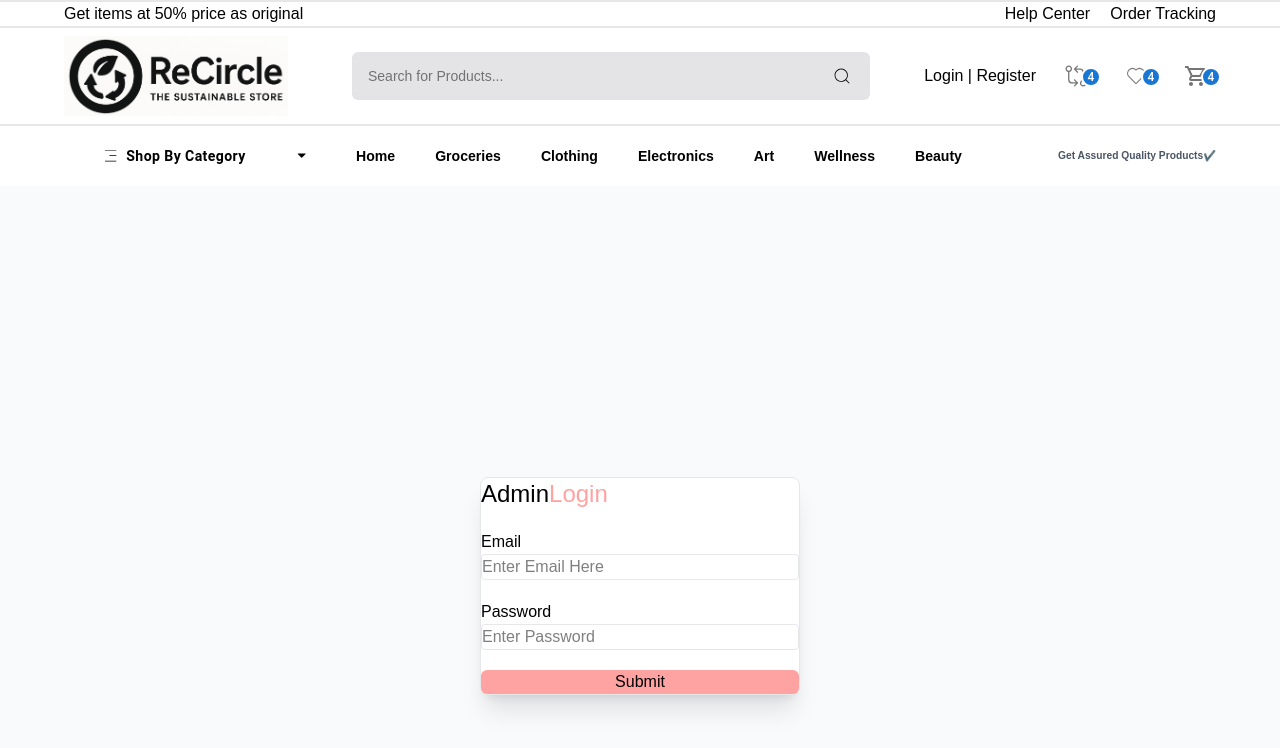
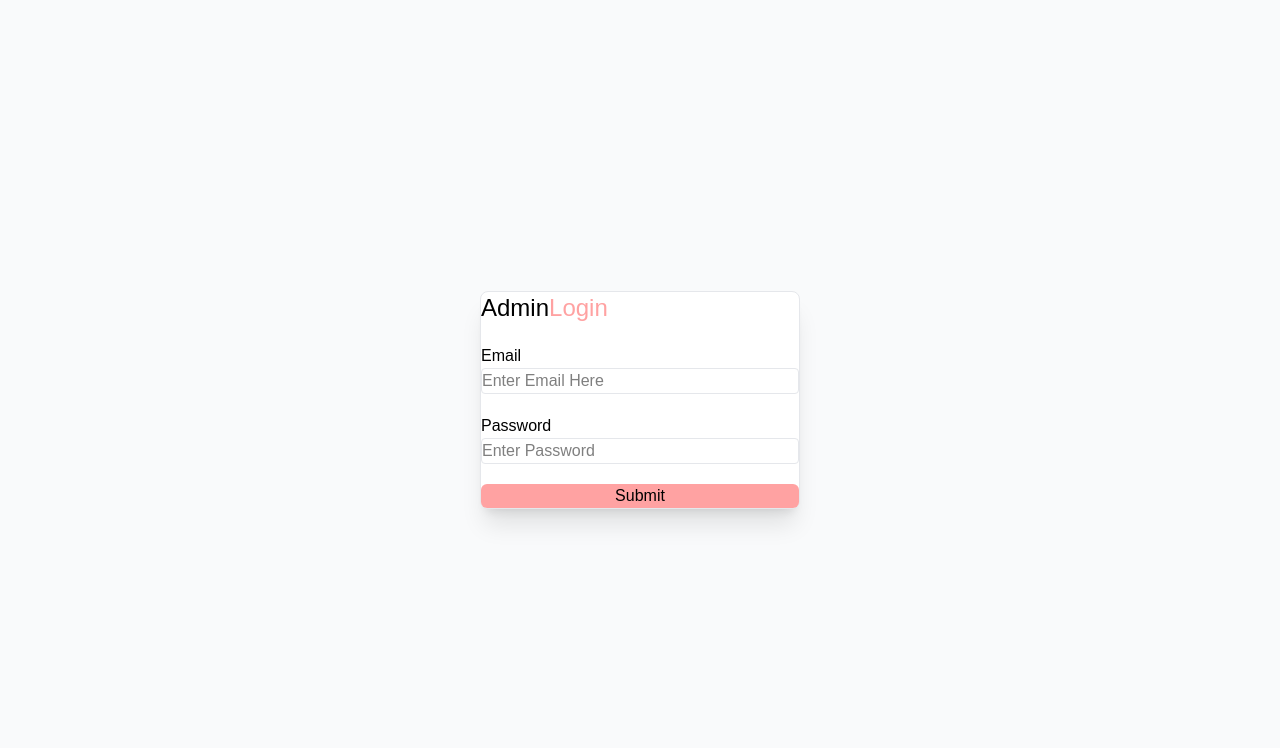
Before and after one commit to mahicodes28/Recircle, a React (Vite) app in the folder client/: page /admin in a window 1280 px wide. Shown: the top 748 px of the page. Built offline with nearby package versions, Linux system fonts and the light colour scheme.

Commit message:
add Header component to Home page and remove from App component

```diff
--- a/client/src/App.jsx
+++ b/client/src/App.jsx
@@ -15,7 +15,7 @@ function App() {
 
   return (
   <>
-  <Header/>
+
    <Routes>
       <Route path="/" element={<Home/>}/>
       <Route path='/admin' element={isAdmin ? <AdminDashboard/> : <AdminLogin/>}>
--- a/client/src/pages/Home.jsx
+++ b/client/src/pages/Home.jsx
@@ -13,6 +13,7 @@ import Header from "../components/header"
 function Home() {
   return (
     <>
+    <Header/>
      <div className="home  ">
 
      <div className="bg-zinc-200 !pt-4">
```
